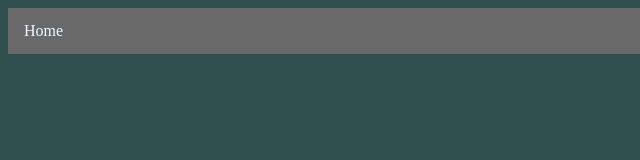
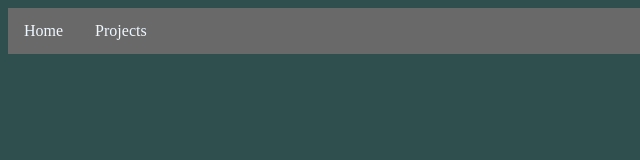
Before and after one commit to tucan-sam/p5js, a plain HTML site: page index.html in a window 1280 px wide. Shown: the full height of the page, 0-640 px from the left. Drawn offline with Linux system fonts and the light colour scheme.

Commit message:
Update index.html

```diff
--- a/index.html
+++ b/index.html
@@ -9,6 +9,7 @@
 
   <ul>
   <li><a href="index.html">Home</a></li>
+   <li><a href="pro.html">Projects</a></li>
 </ul>
 
 
```
